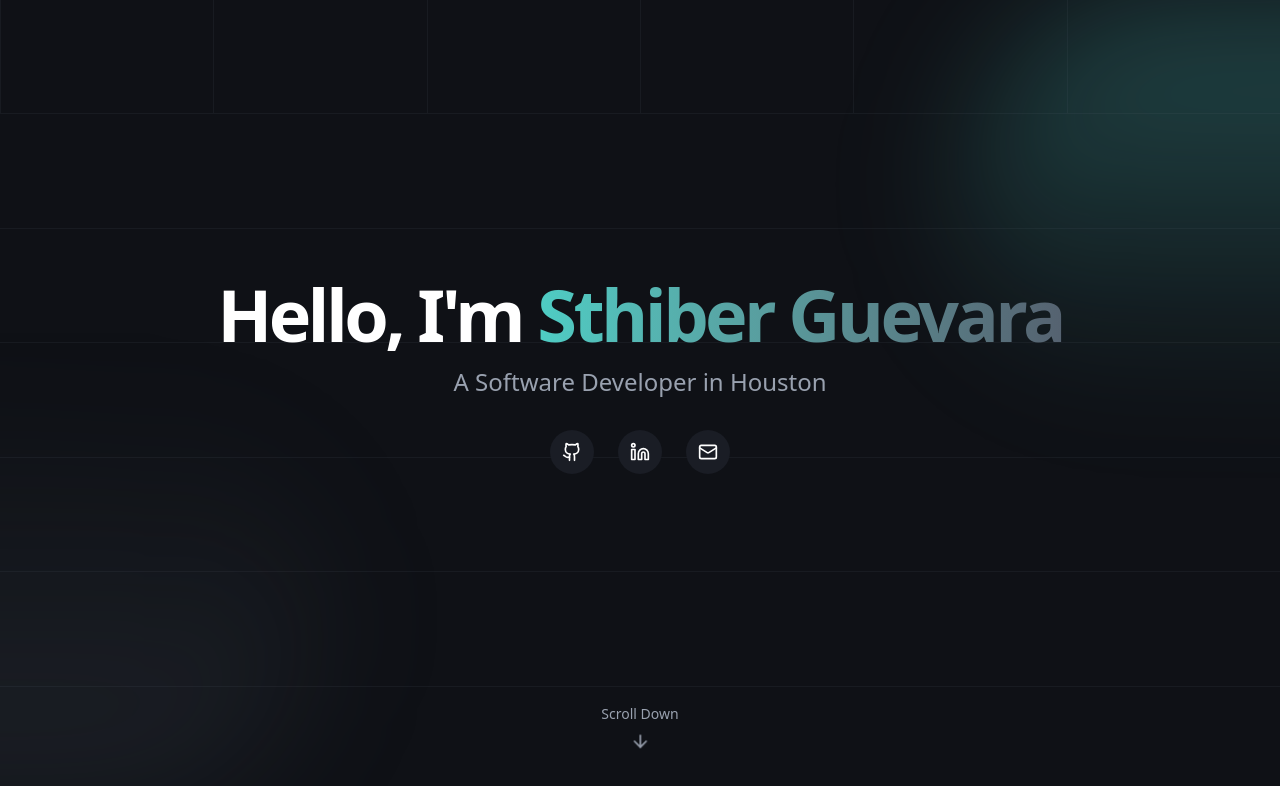
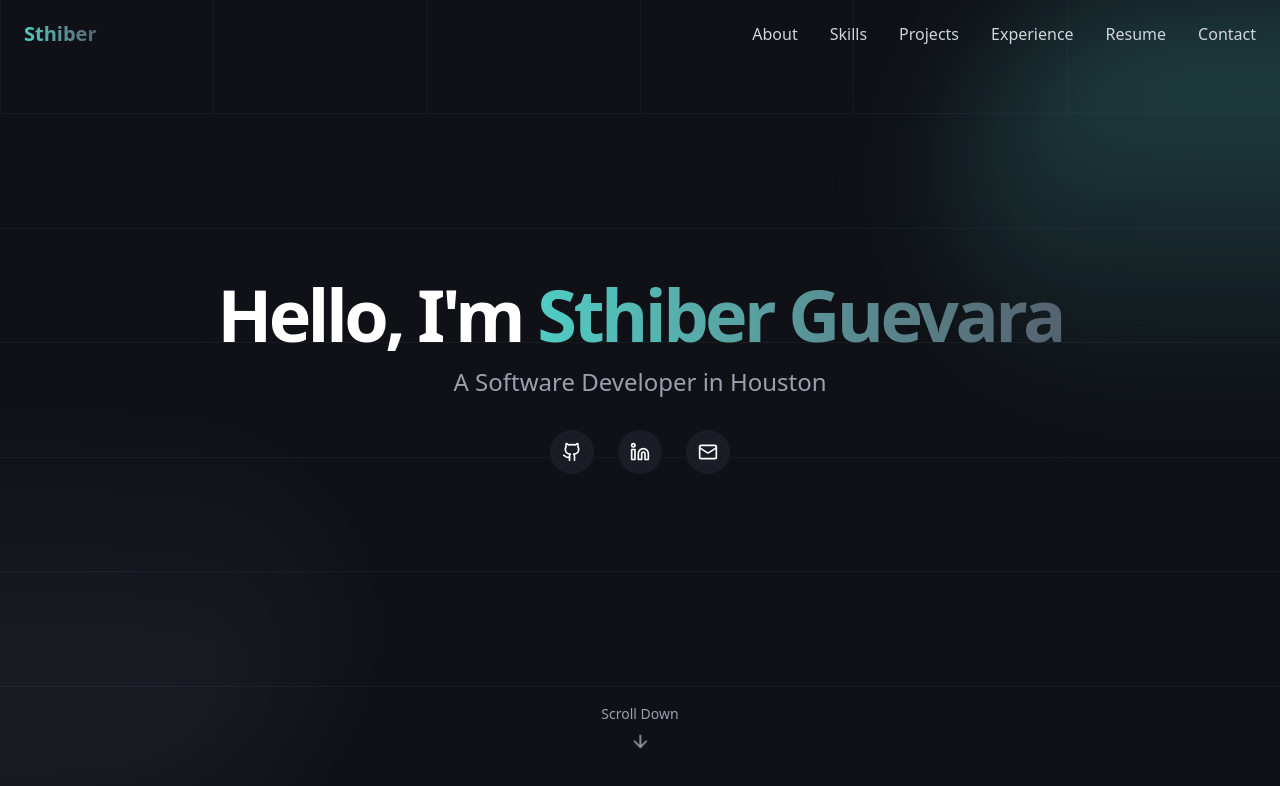
Before and after one commit to Sthiber/portfolio_website, a React (Vite) app: page / in a window 1280 px wide. Shown: the top 786 px of the page. Built offline with nearby package versions, Linux system fonts and the light colour scheme.

Commit message:
feat: added the navbar that scrolls you to the corresponding section

```diff
--- /dev/null
+++ b/components/Navbar.tsx
@@ -0,0 +1,128 @@
+import { useEffect, useState, useRef } from "react";
+import { MenuIcon, XIcon } from "lucide-react";
+export function Navbar() {
+  const [isMenuOpen, setIsMenuOpen] = useState(false);
+  const [scrolled, setScrolled] = useState(false);
+  useEffect(() => {
+    const handleScroll = () => {
+      if (window.scrollY > 50) {
+        setScrolled(true);
+      } else {
+        setScrolled(false);
+      }
+    };
+    window.addEventListener("scroll", handleScroll);
+    return () => {
+      window.removeEventListener("scroll", handleScroll);
+    };
+  }, []);
+  const toggleMenu = () => {
+    setIsMenuOpen(!isMenuOpen);
+  };
+  //   This sets the links found in the navbar
+  const navLinks = [
+    {
+      name: "About",
+      href: "#about",
+    },
+    {
+      name: "Skills",
+      href: "#skills",
+    },
+    {
+      name: "Projects",
+      href: "#projects",
+    },
+    {
+      name: "Experience",
+      href: "#experience",
+    },
+    {
+      name: "Resume",
+      href: "#resume",
+    },
+    {
+      name: "Contact",
+      href: "#contact",
+    },
+  ];
+
+  const menuRef = useRef<HTMLDivElement | null>(null);
+
+  const handleClickOutside = (event: MouseEvent) => {
+    if (menuRef.current && !menuRef.current.contains(event.target as Node)) {
+      setIsMenuOpen(false);
+    }
+  };
+
+  useEffect(() => {
+    if (isMenuOpen) {
+      document.addEventListener("mousedown", handleClickOutside);
+    }
+    return () => {
+      document.removeEventListener("mousedown", handleClickOutside);
+    };
+  }, [isMenuOpen]);
+
+  useEffect(() => {
+    document.body.style.overflow = isMenuOpen ? "hidden" : "auto";
+  }, [isMenuOpen]);
+
+  return (
+    <header
+      className={`fixed w-full z-50 transition-all duration-300 ${
+        scrolled
+          ? "bg-[#0f1116]/90 backdrop-blur-md py-3"
+          : "bg-transparent py-5"
+      }`}
+    >
+      <div className="container mx-auto px-6 flex justify-between items-center">
+        <a
+          href="#"
+          className="text-xl font-bold bg-gradient-to-r from-[#4ECDC4] to-[#556270] bg-clip-text text-transparent"
+        >
+          Sthiber
+        </a>
+        {/* Desktop Navigation */}
+        <nav className="hidden md:flex items-center space-x-8">
+          {navLinks.map((link) => (
+            <a
+              key={link.name}
+              href={link.href}
+              className="text-gray-300 hover:text-[#4ECDC4] transition-colors duration-300"
+            >
+              {link.name}
+            </a>
+          ))}
+        </nav>
+        {/* Mobile Menu Button */}
+        <button
+          className="md:hidden text-gray-300 focus:outline-none"
+          onClick={toggleMenu}
+        >
+          {isMenuOpen ? <XIcon size={24} /> : <MenuIcon size={24} />}
+        </button>
+      </div>
+      {/* Mobile Menu */}
+      {isMenuOpen && (
+        <div
+          ref={menuRef}
+          className="md:hidden bg-[#161923] absolute top-full left-0 w-full py-4 shadow-lg border-t border-gray-800"
+        >
+          <div className="container mx-auto px-6 flex flex-col space-y-4">
+            {navLinks.map((link) => (
+              <a
+                key={link.name}
+                href={link.href}
+                className="text-gray-300 hover:text-[#4ECDC4] py-2 transition-colors duration-300"
+                onClick={() => setIsMenuOpen(false)}
+              >
+                {link.name}
+              </a>
+            ))}
+          </div>
+        </div>
+      )}
+    </header>
+  );
+}
--- a/src/App.tsx
+++ b/src/App.tsx
@@ -1,7 +1,9 @@
 import { Hero } from "../components/Hero";
+import { Navbar } from "../components/Navbar";
 function App() {
   return (
     <div className="bg-[#0f1116] text-white min-h-screen w-full">
+      <Navbar />
       <main className="w-full">
         <Hero />
       </main>
```
